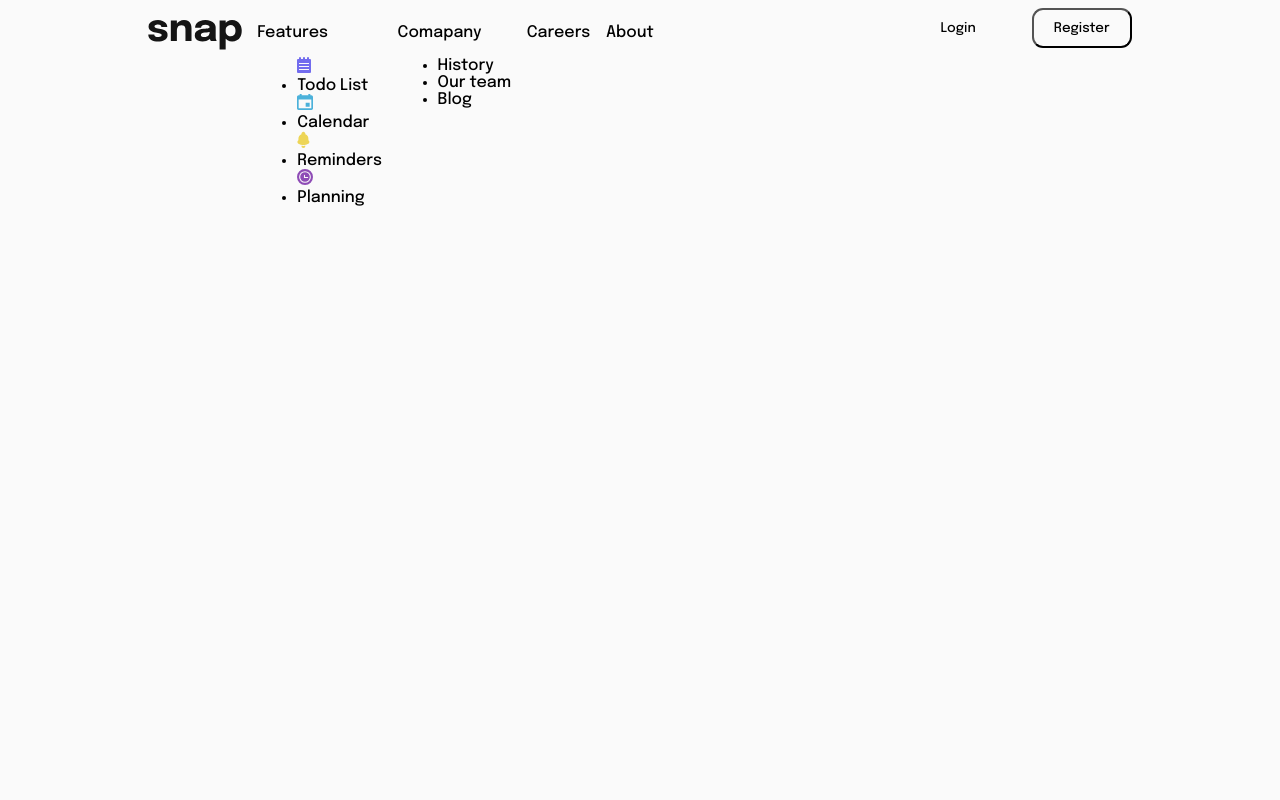
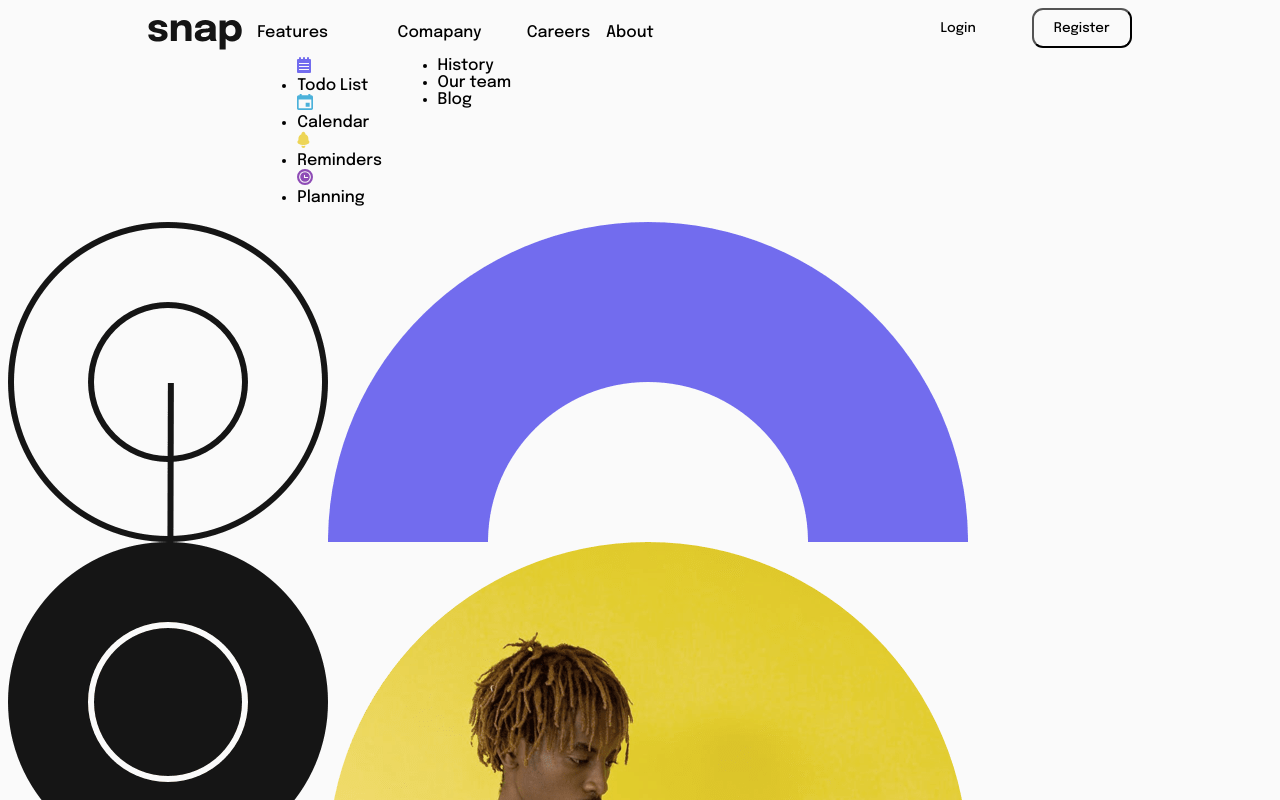
Before and after one commit to Reda-Hammada/snap-app, a React (Create React App) app in the folder snap-app/: page / in a window 1280 px wide. Shown: the top 800 px of the page. Built offline with nearby package versions, Linux system fonts and the light colour scheme.

Commit message:
herosection being wokred on

```diff
--- a/snap-app/src/App.js
+++ b/snap-app/src/App.js
@@ -1,8 +1,10 @@
 import Header from './components/Header';
+import Herosection from './components/Herosection';
 function App() {
   return (
     <div >
       <Header />
+      <Herosection />
     </div>
   );
 }
--- /dev/null
+++ b/snap-app/src/components/Herosection.js
@@ -0,0 +1,23 @@
+import React from "react";
+import hero from "./images/image-hero-desktop.png";
+
+const Herosection = () => {
+
+     return(
+
+        <div>
+            <div>
+
+
+            </div>
+
+            <div>
+                    <img src ={hero}   alt="hero section" />
+            </div>
+        </div>
+
+     )
+
+}
+
+export default Herosection;
```
Also changed, not shown: snap-app/src/components/Make.js (added, +14 -0 lines), snap-app/src/components/herosection.css (added).
